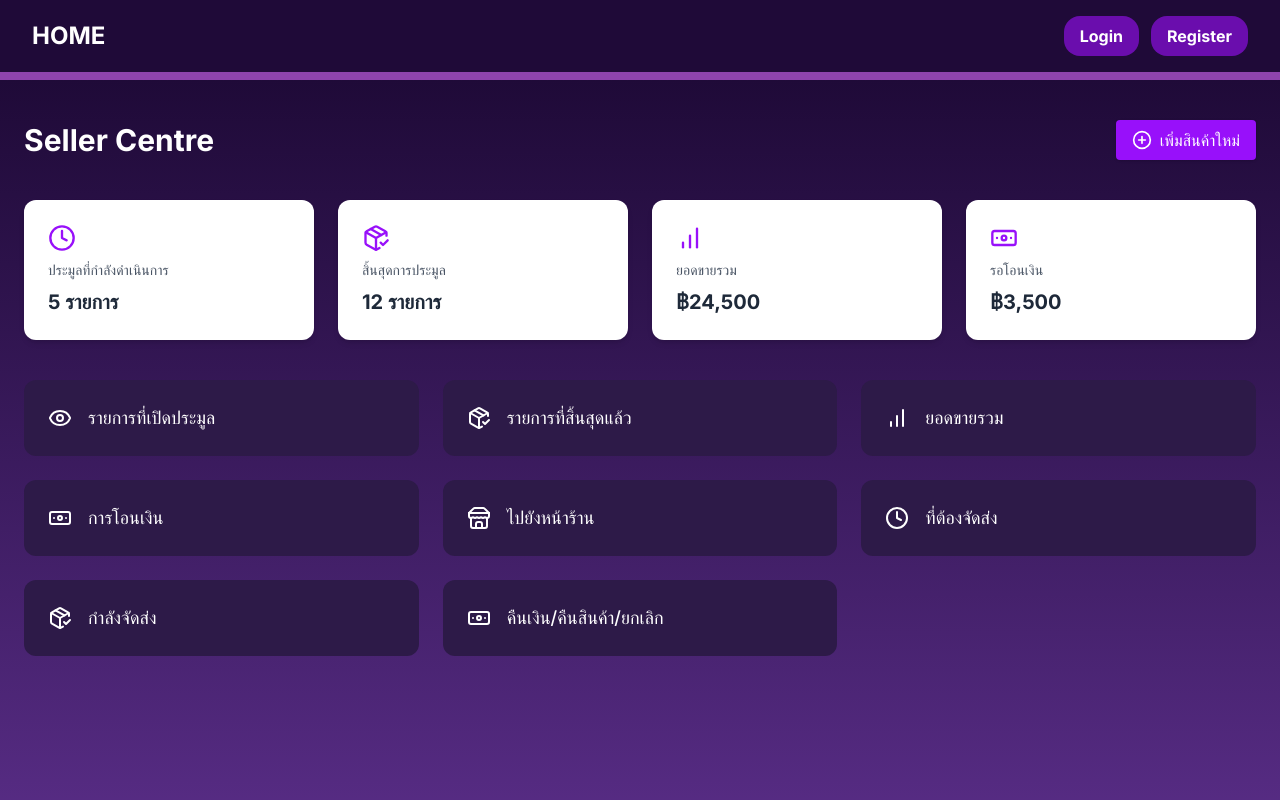
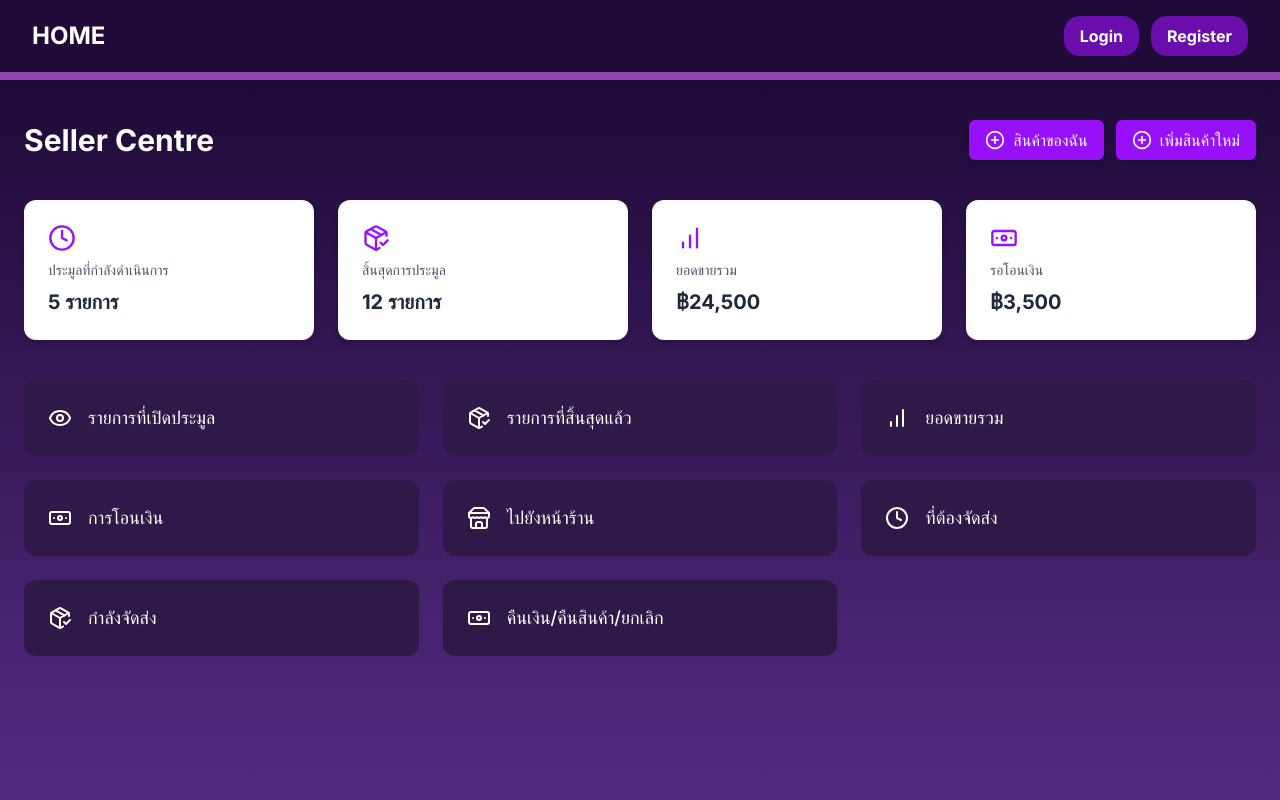
Before and after one commit to ChatthongPP/model-auction-frontend, a Next.js app: page /seller-centre in a window 1280 px wide. Shown: the top 800 px of the page. Built offline with nearby package versions, Linux system fonts and the light colour scheme; no server answers.

Commit message:
แก้การ search และ เพิ่มสินค้าของฉัน

```diff
--- a/src/app/seller-centre/page.tsx
+++ b/src/app/seller-centre/page.tsx
@@ -28,12 +28,24 @@
         {/* หัวข้อหลัก */}
         <div className="flex justify-between items-center">
           <h1 className="text-3xl font-bold">Seller Centre</h1>
-          <button
-            onClick={() => setShowModal("addProduct")}
-            className="flex items-center gap-2 bg-purple-600 hover:bg-purple-700 text-white px-4 py-2 rounded shadow"
-          >
-            <PlusCircle size={20} /> เพิ่มสินค้าใหม่
-          </button>
+          <div className="flex gap-3">
+            <button
+              onClick={() => setShowModal("meProduct")}
+              className="flex items-center gap-2 bg-purple-600 hover:bg-purple-700 text-white px-4 py-2 rounded-md shadow-md transition-colors duration-200"
+              aria-label="ดูสินค้าของฉัน"
+            >
+              <PlusCircle size={20} />
+              สินค้าของฉัน
+            </button>
+            <button
+              onClick={() => setShowModal("addProduct")}
+              className="flex items-center gap-2 bg-purple-600 hover:bg-purple-700 text-white px-4 py-2 rounded-md shadow-md transition-colors duration-200"
+              aria-label="เพิ่มสินค้าใหม่"
+            >
+              <PlusCircle size={20} />
+              เพิ่มสินค้าใหม่
+            </button>
+          </div>
         </div>
 
         {/* สรุปภาพรวมผู้ขาย */}
@@ -105,6 +117,13 @@
         </div>
 
         {/* Popup Modals */}
+        <SellerModal
+          isOpen={showModal === "meProduct"}
+          onClose={() => setShowModal(null)}
+          title="สินค้าของฉัน"
+        >
+          <p>แบบฟอร์มสินค้าของฉันจะอยู่ที่นี่...</p>
+        </SellerModal>
         <SellerModal
           isOpen={showModal === "addProduct"}
           onClose={() => setShowModal(null)}
--- a/src/components/Hero.tsx
+++ b/src/components/Hero.tsx
@@ -1,3 +1,4 @@
+
 "use client";
 
 import { useState } from "react";
@@ -12,13 +13,21 @@
 
   const handleSearch = () => {
     const params = new URLSearchParams();
-    if (search) params.set("search", search);
+    if (search.trim()) params.set("search", search.trim());
     if (category) params.set("category", category);
-    router.push(`/product${params.toString()}`);
+    const query = params.toString();
+    // เพิ่ม ? ถ้ามีพารามิเตอร์, ถ้าไม่มีให้ไปที่ /product
+    router.push(query ? `/product?${query}` : "/product");
+  };
+
+  const handleKeyDown = (e: React.KeyboardEvent<HTMLInputElement>) => {
+    if (e.key === "Enter") {
+      handleSearch();
+    }
   };
 
   return (
-    <section className="bg-gradient-to-b from-[#1f0a38] via-[#5c2f8b] to-[#1f0a38] py-20 relative">ั
+    <section className="bg-gradient-to-b from-[#1f0a38] via-[#5c2f8b] to-[#1f0a38] py-20 relative">
       {/* ส่วนหัว */}
       <div className="text-center">
         <h1 className="text-5xl font-bold text-white mb-4 drop-shadow-md">
@@ -35,28 +44,32 @@
             placeholder="ค้นหาสินค้า..."
             value={search}
             onChange={(e) => setSearch(e.target.value)}
-            className="px-4 py-2 rounded-md border text-gray-300 bg-[#2d1459] border-[#9b59b6] w-64 shadow-sm"
+            onKeyDown={handleKeyDown}
+            className="px-4 py-2 rounded-md border text-gray-300 bg-[#2d1459] border-[#9b59b6] w-64 shadow-sm focus:outline-none focus:ring-2 focus:ring-[#9b59b6]"
+            aria-label="ค้นหาสินค้า"
           />
           <select
             value={category}
             onChange={(e) => setCategory(e.target.value)}
-            className="px-4 py-2 text-gray-300 bg-[#2d1459] rounded-md border border-[#9b59b6] shadow-sm"
+            className="px-4 py-2 text-gray-300 bg-[#2d1459] rounded-md border border-[#9b59b6] shadow-sm focus:outline-none focus:ring-2 focus:ring-[#9b59b6]"
+            aria-label="เลือกหมวดหมู่สินค้า"
           >
             <option value="">เลือกหมวดหมู่</option>
             <option value="arttoy">อาร์ตทอย</option>
             <option value="model">โมเดล</option>
             <option value="figurine">ฟิกเกอร์</option>
           </select>
-<button
+          <button
             onClick={handleSearch}
-            className="bg-[#9b59b6] hover:bg-pink-400 text-white font-bold py-2 px-4 rounded-2xl shadow-md"
+            className="bg-[#9b59b6] hover:bg-pink-400 text-white font-bold py-2 px-4 rounded-2xl shadow-md transition-colors duration-200"
+            aria-label="ค้นหาสินค้า"
           >
-            Search
+            search
           </button>
-
           <Link
             href="/cart"
-            className="bg-[#9b59b6] hover:bg-pink-400 text-white font-bold py-2 px-4 rounded-2xl shadow-md flex items-center gap-2"
+            className="bg-[#9b59b6] hover:bg-pink-400 text-white font-bold py-2 px-4 rounded-2xl shadow-md flex items-center gap-2 transition-colors duration-200"
+            aria-label="ไปที่ตะกร้าสินค้า"
           >
             <ShoppingCart size={25} />
 
@@ -65,35 +78,33 @@
 
         {/* ปุ่มเมนูหลักด้านล่าง */}
         <div className="flex flex-wrap justify-center gap-4">
-
           <Link
             href="/how-to-bid"
-            className="bg-gradient-to-r from-[#6a0dad] to-[#9b59b6] hover:from-[#9b59b6] hover:to-pink-400 text-white font-bold py-2 px-6 rounded-2xl shadow-md"
+            className="bg-gradient-to-r from-[#6a0dad] to-[#9b59b6] hover:from-[#9b59b6] hover:to-pink-400 text-white font-bold py-2 px-6 rounded-2xl shadow-md transition-colors duration-200"
           >
             ขั้นตอนการประมูลสินค้า
           </Link>
           <Link
             href="/how-to-seller"
-            className="bg-gradient-to-r from-[#6a0dad] to-[#9b59b6] hover:from-[#9b59b6] hover:to-pink-400 text-white font-bold py-2 px-6 rounded-2xl shadow-md"
+            className="bg-gradient-to-r from-[#6a0dad] to-[#9b59b6] hover:from-[#9b59b6] hover:to-pink-400 text-white font-bold py-2 px-6 rounded-2xl shadow-md transition-colors duration-200"
           >
             ขั้นตอนการลงประมูลสินค้า
           </Link>
           <Link
             href="/how-to-register"
-            className="bg-gradient-to-r from-[#6a0dad] to-[#9b59b6] hover:from-[#9b59b6] hover:to-pink-400 text-white font-bold py-2 px-6 rounded-2xl shadow-md"
+            className="bg-gradient-to-r from-[#6a0dad] to-[#9b59b6] hover:from-[#9b59b6] hover:to-pink-400 text-white font-bold py-2 px-6 rounded-2xl shadow-md transition-colors duration-200"
           >
             วิธีการสมัครสมาชิก
           </Link>
-
           <Link
             href="/how-to-topup"
-            className="bg-gradient-to-r from-[#6a0dad] to-[#9b59b6] hover:from-[#9b59b6] hover:to-pink-400 text-white font-bold py-2 px-6 rounded-2xl shadow-md"
+            className="bg-gradient-to-r from-[#6a0dad] to-[#9b59b6] hover:from-[#9b59b6] hover:to-pink-400 text-white font-bold py-2 px-6 rounded-2xl shadow-md transition-colors duration-200"
           >
             วิธีเติมเงิน
           </Link>
           <Link
             href="/contact-chat"
-            className="bg-gradient-to-r from-[#6a0dad] to-[#9b59b6] hover:from-[#9b59b6] hover:to-pink-400 text-white font-bold py-2 px-6 rounded-2xl shadow-md"
+            className="bg-gradient-to-r from-[#6a0dad] to-[#9b59b6] hover:from-[#9b59b6] hover:to-pink-400 text-white font-bold py-2 px-6 rounded-2xl shadow-md transition-colors duration-200"
           >
             ติดต่อเรา
           </Link>
```
Also changed, not shown: src/components/SellerMenuButton.tsx (renamed from src/app/SellerMenuButton.tsx).
